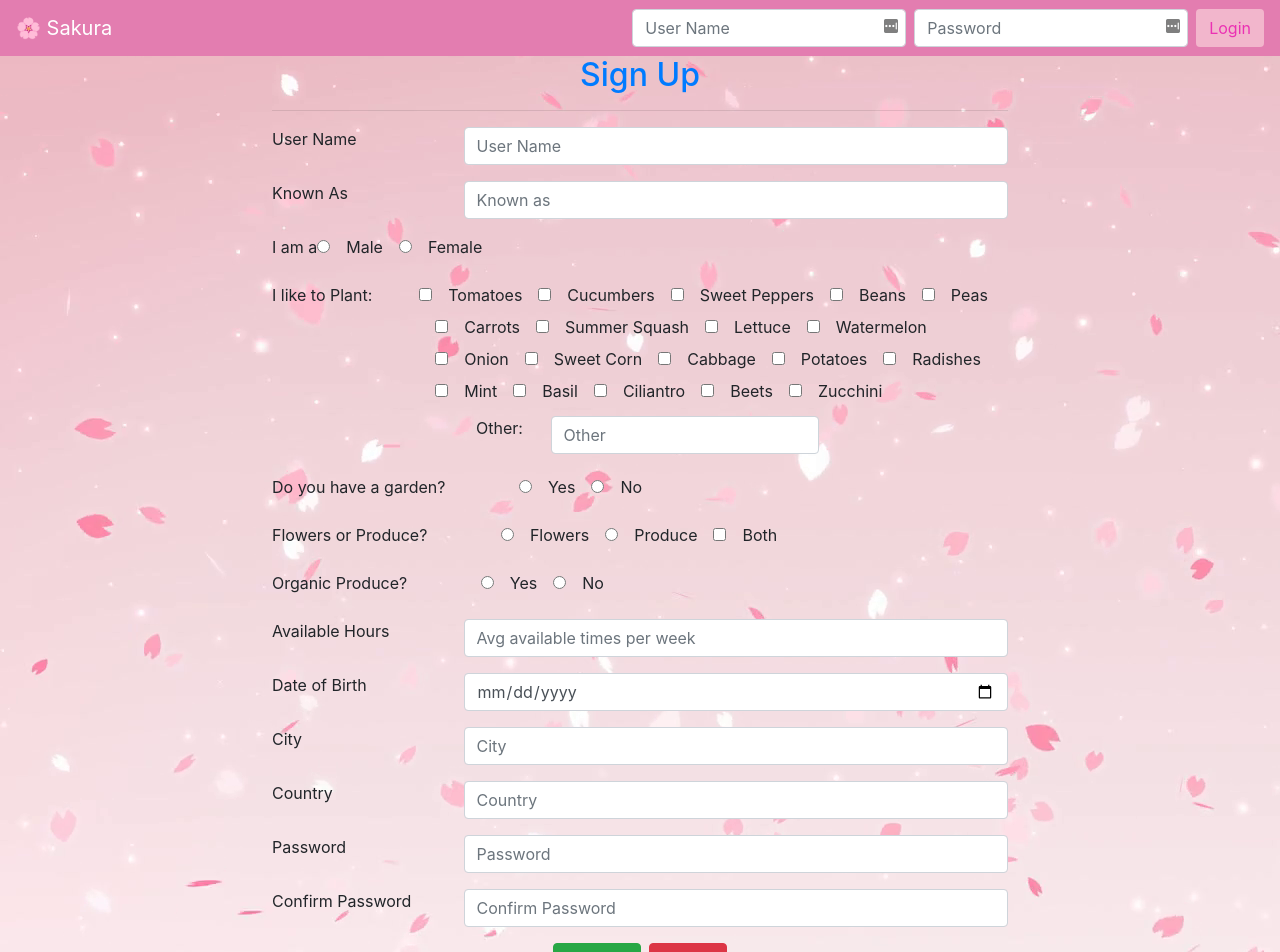
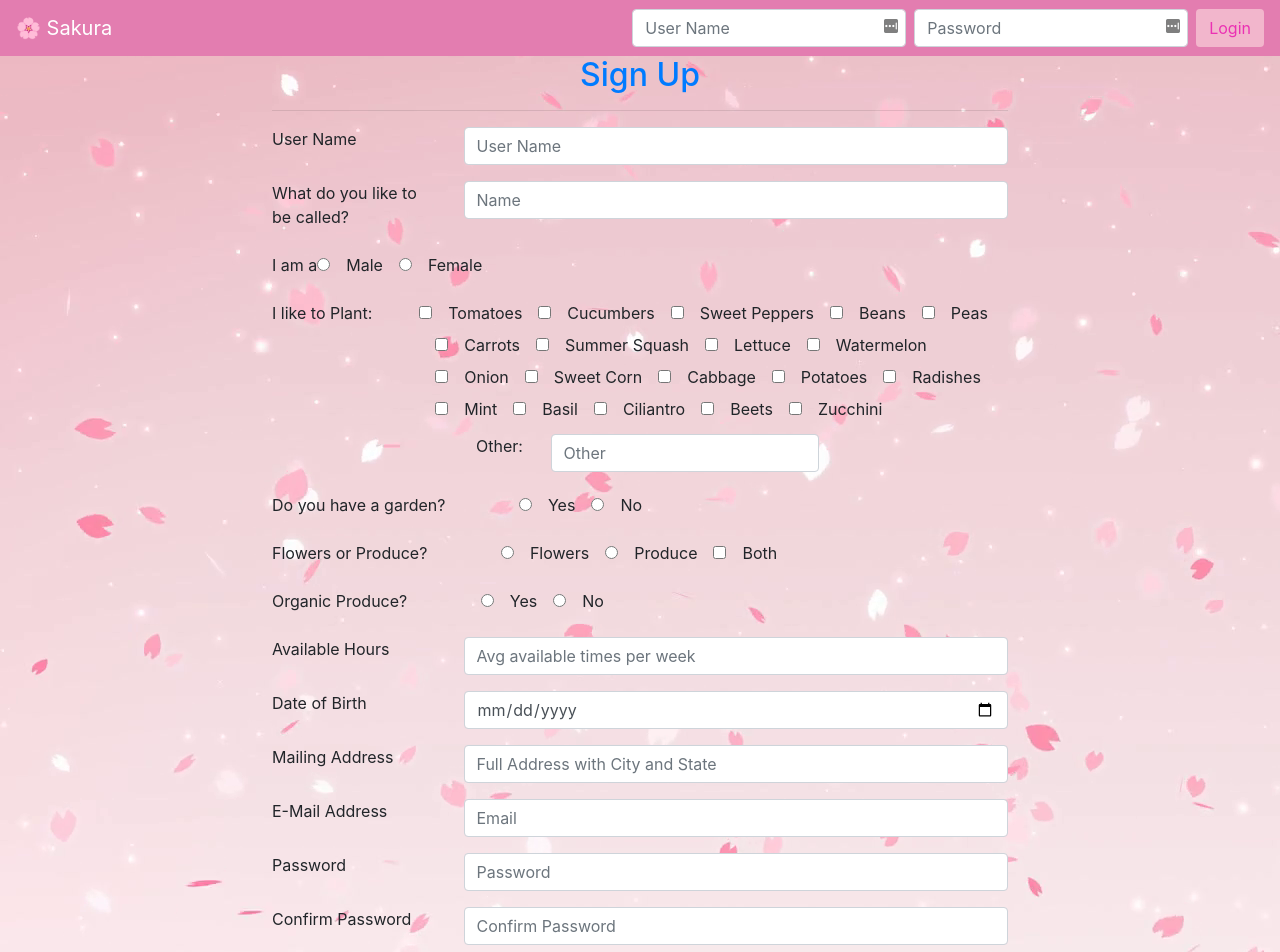
Before and after one commit to pookakat/ReactSakura, a React (Create React App) app in the folder sakura/: page /Register in a window 1280 px wide. Shown: the top 952 px of the page. Built offline with nearby package versions, Linux system fonts and the light colour scheme.

Commit message:
tweak registration form

```diff
--- a/sakura/src/components/Register.js
+++ b/sakura/src/components/Register.js
@@ -18,9 +18,9 @@ export default class AboutUs extends React.Component {
                         </div>
                     </div>
                     <div className="form-group row">
-                        <label for="dateOfBirth" className="col-sm-3">Known As</label>
+                        <label for="knownAs" className="col-sm-3">What do you like to be called?</label>
                         <div className="col-sm-9">
-                            <input className="form-control" placeholder="Known as" formControlName="knownAs" />
+                            <input className="form-control" placeholder="Name" formControlName="knownAs" />
                         </div>
                     </div>
                     <div className="form-group">
@@ -170,16 +170,16 @@ export default class AboutUs extends React.Component {
                     </div>
 
                     <div className="form-group row">
-                        <label for="city" className="col-sm-3">City</label>
+                        <label for="city" className="col-sm-3">Mailing Address</label>
                         <div className="col-sm-9">
-                        <input className="form-control" placeholder="City" formControlName="city" />
+                        <input className="form-control" placeholder="Full Address with City and State" formControlName="city" />
                         </div>
                     </div>
 
                     <div className="form-group row">
-                        <label for="country" className="col-sm-3">Country</label>
+                        <label for="email" className="col-sm-3">E-Mail Address</label>
                         <div className="col-sm-9">
-                        <input className="form-control" placeholder="Country" formControlName="country" />
+                        <input className="form-control" placeholder="Email" formControlName="city" />
                         </div>
                     </div>
 
```
